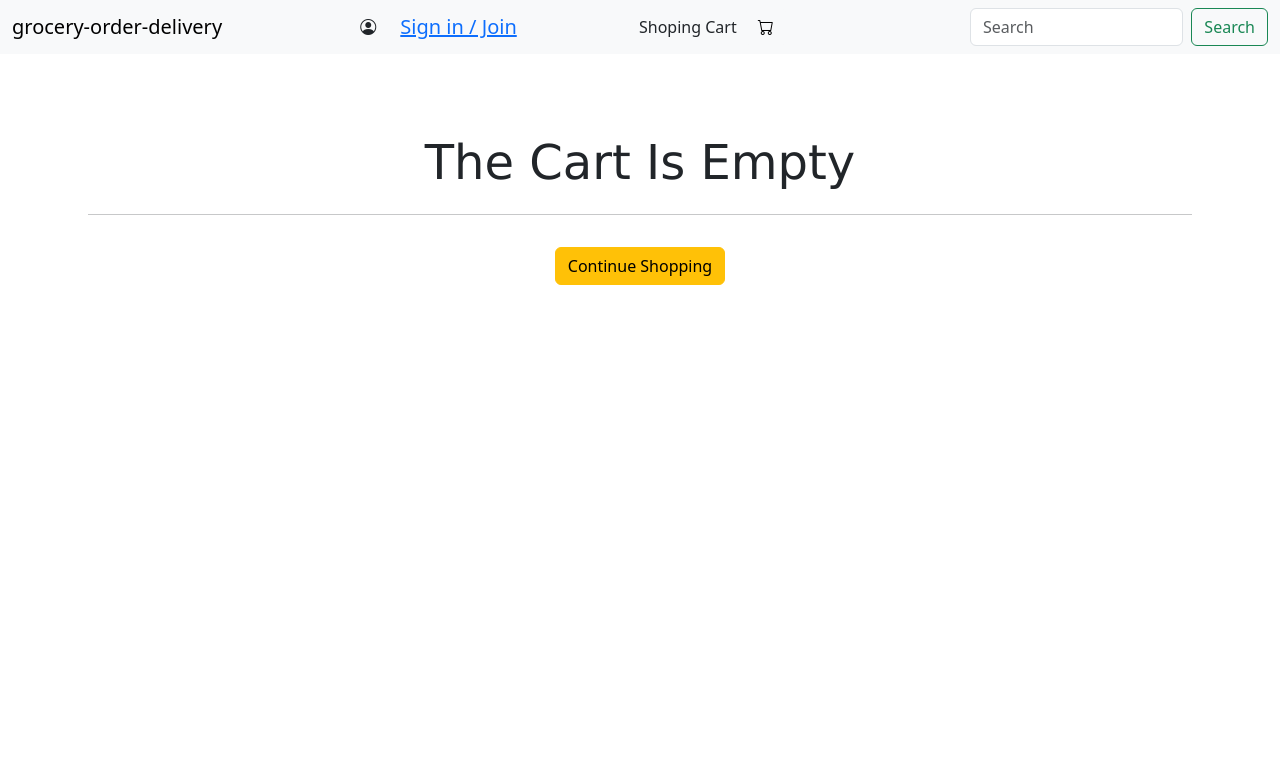
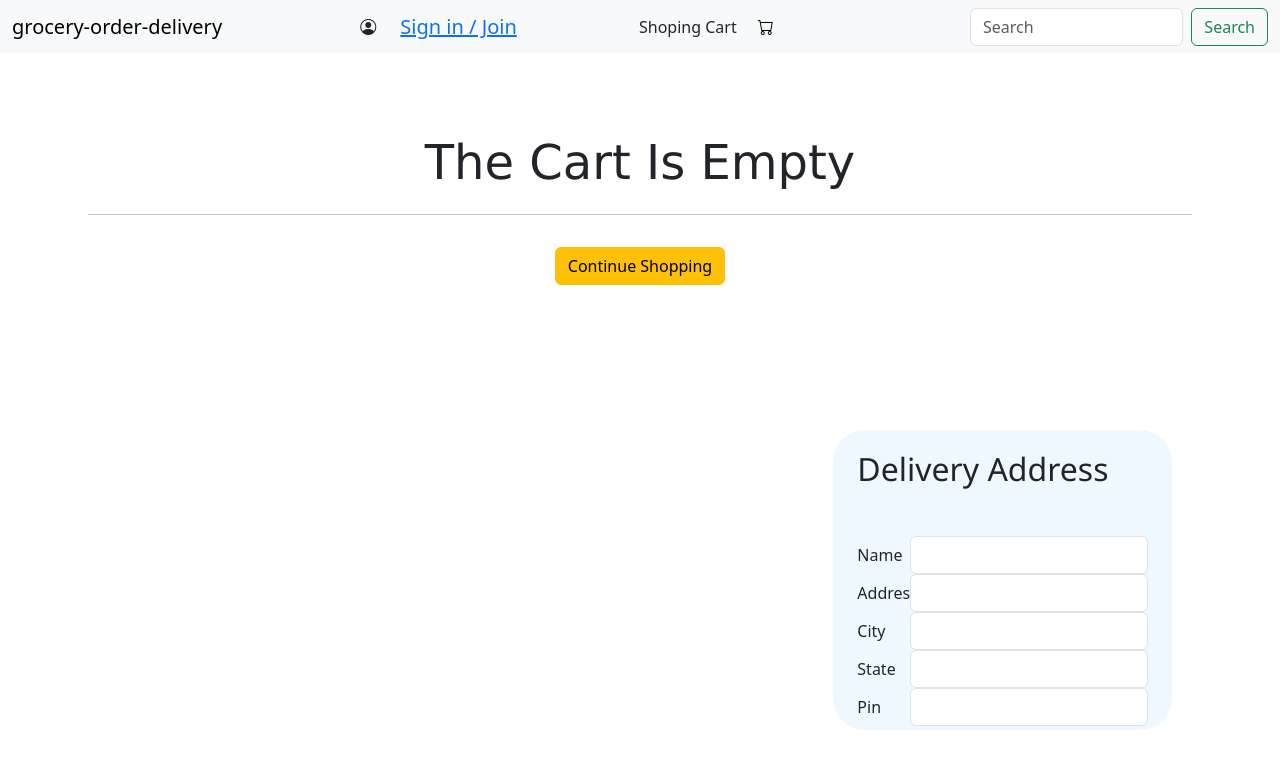
Before and after one commit to yaowuvanier/Supermarket-Ordering-and-Delivery-System, an Angular app in the folder frontend-ng/: page /cart in a window 1280 px wide. Shown: the top 768 px of the page. Built offline with nearby package versions, Linux system fonts and the light colour scheme.

Commit message:
adding delievery form into cart

```diff
--- a/frontend-ng/src/app/home/components/cart/cart.component.html
+++ b/frontend-ng/src/app/home/components/cart/cart.component.html
@@ -9,6 +9,7 @@
     </div>
   </div>
 </ng-container>
+
 <ng-container *ngIf="cartStore.cart$ | async as cart">
   <div class="row my-5 fc-main-div">
     <div class="col-8 p-4">
@@ -54,8 +55,74 @@
         <hr />
       </div>
     </div>
+    <div class="col-4 p-4">
+      <form [formGroup]="orderForm" (ngSubmit)="onSubmit()">
+        <div class="row">
+          <div class="px-4 py-1 my-3 cart-summary">
+            <h2 class="mb-5 mt-3">Delivery Address</h2>
+            <div class="form-group row field-margin">
+              <label for="name" class="col-sm-2 col-form-label">Name</label>
+              <div class="col-sm-10">
+                <input
+                  type="text"
+                  class="form-control"
+                  id="name"
+                  formControlName="name"
+                />
+              </div>
+            </div>
+            <div class="form-group row field-margin">
+              <label for="address" class="col-sm-2 col-form-label"
+                >Address</label
+              >
+              <div class="col-sm-10">
+                <input
+                  type="text"
+                  class="form-control"
+                  id="address"
+                  formControlName="address"
+                />
+              </div>
+            </div>
+            <div class="form-group row field-margin">
+              <label for="city" class="col-sm-2 col-form-label">City</label>
+              <div class="col-sm-10">
+                <input
+                  type="text"
+                  class="form-control"
+                  id="city"
+                  formControlName="city"
+                />
+              </div>
+            </div>
+            <div class="form-group row field-margin">
+              <label for="state" class="col-sm-2 col-form-label">State</label>
+              <div class="col-sm-10">
+                <input
+                  type="text"
+                  class="form-control"
+                  id="state"
+                  formControlName="state"
+                />
+              </div>
+            </div>
+            <div class="form-group row field-margin">
+              <label for="pin" class="col-sm-2 col-form-label">Pin</label>
+              <div class="col-sm-10">
+                <input
+                  type="text"
+                  class="form-control"
+                  id="pin"
+                  formControlName="pin"
+                />
+              </div>
+            </div>
+          </div>
+        </div>
+
+        <div class="row">
           <div
-      class="col-4 px-4 py-3 my-4 cart-summary"
+            class="px-4 py-3 my-4 cart-summary"
             *ngIf="cartStore.cart.products.length"
           >
             <h2 class="mb-5 mt-3">Summary</h2>
@@ -68,7 +135,16 @@
               </span>
               <hr />
             </div>
-      <div class="btn btn-outline-dark w-100 mb-4 mt-1">Checkout</div>
+            <button
+              type="submit"
+              class="btn submit-button"
+              [disabled]="!orderForm.valid"
+            >
+              Checkout
+            </button>
+          </div>
+        </div>
+      </form>
     </div>
   </div>
 </ng-container>
--- a/frontend-ng/src/app/home/components/cart/cart.component.scss
+++ b/frontend-ng/src/app/home/components/cart/cart.component.scss
@@ -14,7 +14,7 @@
 
 .fc-main-div {
   text-align: center;
-  width: 70%;
+  width: 85%;
   margin: auto;
 
   .cart-item-card {
--- a/frontend-ng/src/app/home/components/cart/cart.component.ts
+++ b/frontend-ng/src/app/home/components/cart/cart.component.ts
@@ -42,6 +42,19 @@ export class CartComponent implements OnInit, OnDestroy{
     );
   }
 
+  ngOnInit(): void {
+    this.orderForm = this.fb.group({
+      name: [
+        `${this.user.firstName} ${this.user.lastName}`,
+        Validators.required,
+      ],
+      address: [this.user.address, Validators.required],
+      city: [this.user.city, Validators.required],
+      state: [this.user.state, Validators.required],
+      pin: [this.user.pin, Validators.required],
+    });
+  }
+
   navigateToHome(): void {
     this.router.navigate(['home']);
   }
@@ -57,4 +70,11 @@ export class CartComponent implements OnInit, OnDestroy{
   removeItem(cartItem: CartItem): void {
     this.cartStore.removeProduct(cartItem);
   }
+
+  onSubmit(): void {}
+
+  ngOnDestroy(): void {
+    this.subscriptions.unsubscribe();
+  }
+
 }
```
Lines whose indentation alone changed are shown as unchanged.
